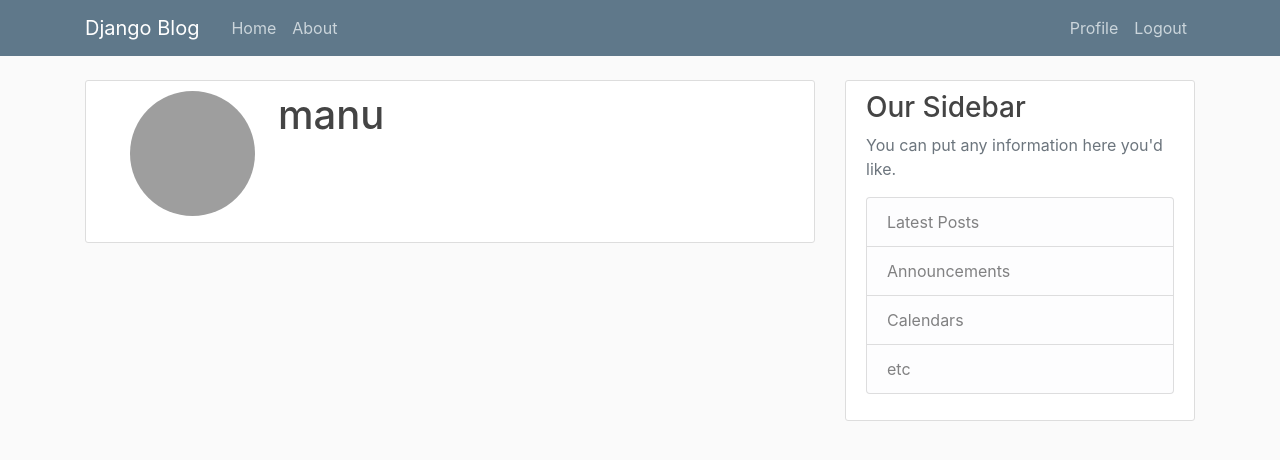
After one commit to harsh7in/Blogger, a Django app: a page that uses mysite/blog/templates/blog/profileview.html in a window 1280 px wide. The commit adds this page. Shown: the top 460 px of the page. Run offline with Django 3.2, Linux system fonts and the light colour scheme; data comes from the database, SQL or seed files in the repository; some libraries are stand-ins or nearby versions; grey boxes are pictures that could not be loaded.

Commit message:
Added profileview template that show profile on clicking author name.

```diff
--- a/mysite/blog/templates/blog/home.html
+++ b/mysite/blog/templates/blog/home.html
@@ -6,7 +6,7 @@
 <article class="media content-section">
     <div class="media-body">
       <div class="article-metadata">
-        <a class="mr-2" href="#">{{ post.author }}</a>
+        <a class="mr-2" href="{% url 'blog-profile' name=post.author %}">{{ post.author }}</a>
         <small class="text-muted">{{ post.date_posted }}</small>
       </div>
       <h2><a class="article-title" href="#">{{ post.title }}</a></h2>
--- /dev/null
+++ b/mysite/blog/templates/blog/profileview.html
@@ -0,0 +1,31 @@
+{% extends 'blog/base.html'%}
+{% load crispy_forms_tags %}
+
+{% block content %}
+
+<div class="content-section">
+    <div class="media">
+        <div class="container col-md-3 text-center">
+            {% if user.profile.image.url %}
+              <div data-toggle="modal" data-target="#example">
+                <img class="rounded-circle account-img " id="profileImage" src="{{user.profile.image.url }}">
+              </div>
+
+            {% else %}
+
+              <div data-toggle="modal" data-target="#exampleModal">
+                <img class="rounded-circle account-img" id="profileImage" src="https://mdbootstrap.com/img/Photos/Others/placeholder-avatar.jpg" >
+              </div>
+
+            {% endif%}
+        </div>
+
+              <!--User Details-->
+      <div class="media-body">
+          <h2 class="account-heading">{{user.username}}</h2>
+          <p class="text-secondary">{{user.email}}</p>
+      </div>
+    </div>
+</div>
+
+{% endblock %}
--- a/mysite/blog/urls.py
+++ b/mysite/blog/urls.py
@@ -3,5 +3,6 @@ from . import views
 
 urlpatterns = [
     path('', views.home ,name="blog-home"),
-    path('about/',views.about,name='blog-about')
+    path('about/',views.about,name='blog-about'),
+    path('profileview/<name>',views.Profileview,name='blog-profile')
 ]
--- a/mysite/blog/views.py
+++ b/mysite/blog/views.py
@@ -1,8 +1,7 @@
 from django.shortcuts import render
 from django.http import HttpResponse
 from .models import post
-
-
+from django.contrib.auth.models import User
 # Create your views here.
 
 
@@ -15,3 +14,17 @@ def home(request):
 
 def about(request):
     return render(request,'blog/about.html')
+
+
+def Profileview(request,name):
+    user =User.objects.get(username=name)
+    context={
+        'user':user,
+    }
+    if request.user!=user:
+        return render(request,'blog/profileview.html', context)
+    else:
+        context={
+            'post': post.objects.all()
+        }
+        return render(request,'blog/home.html',context)
```
